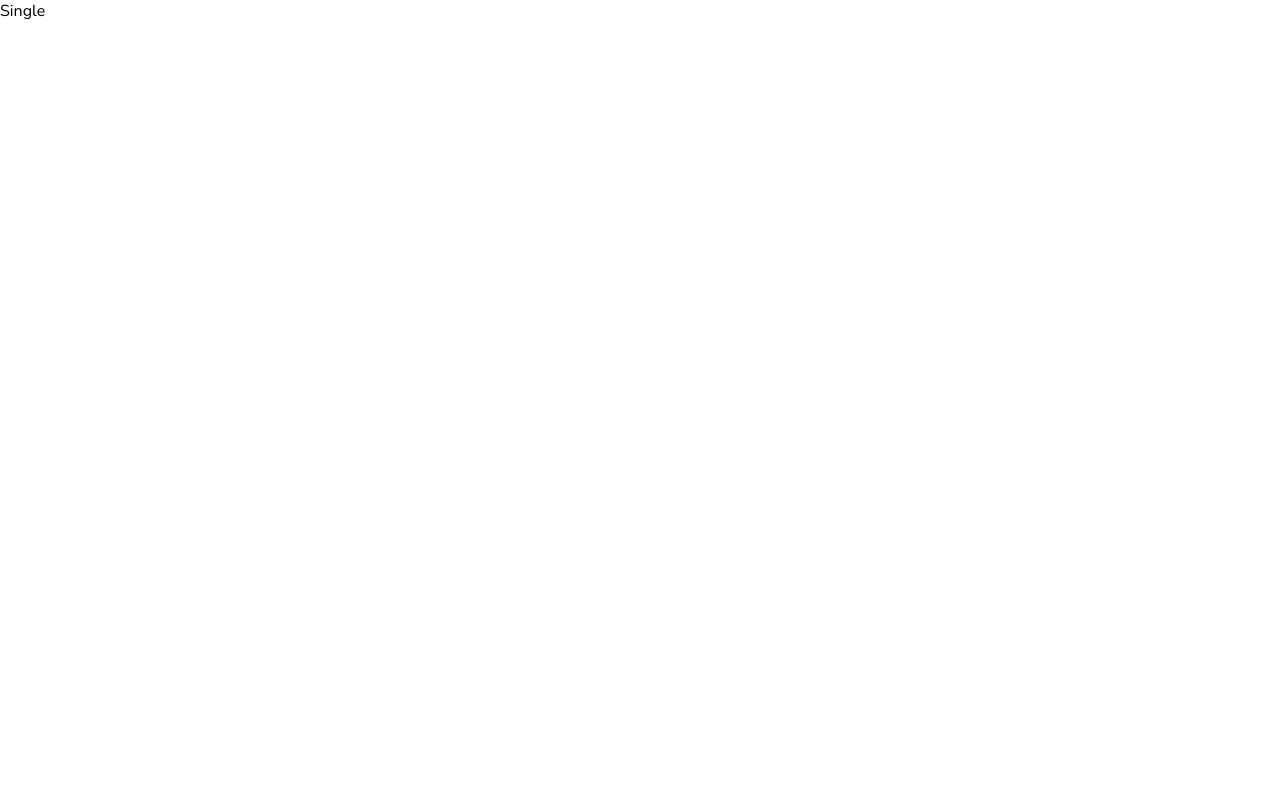
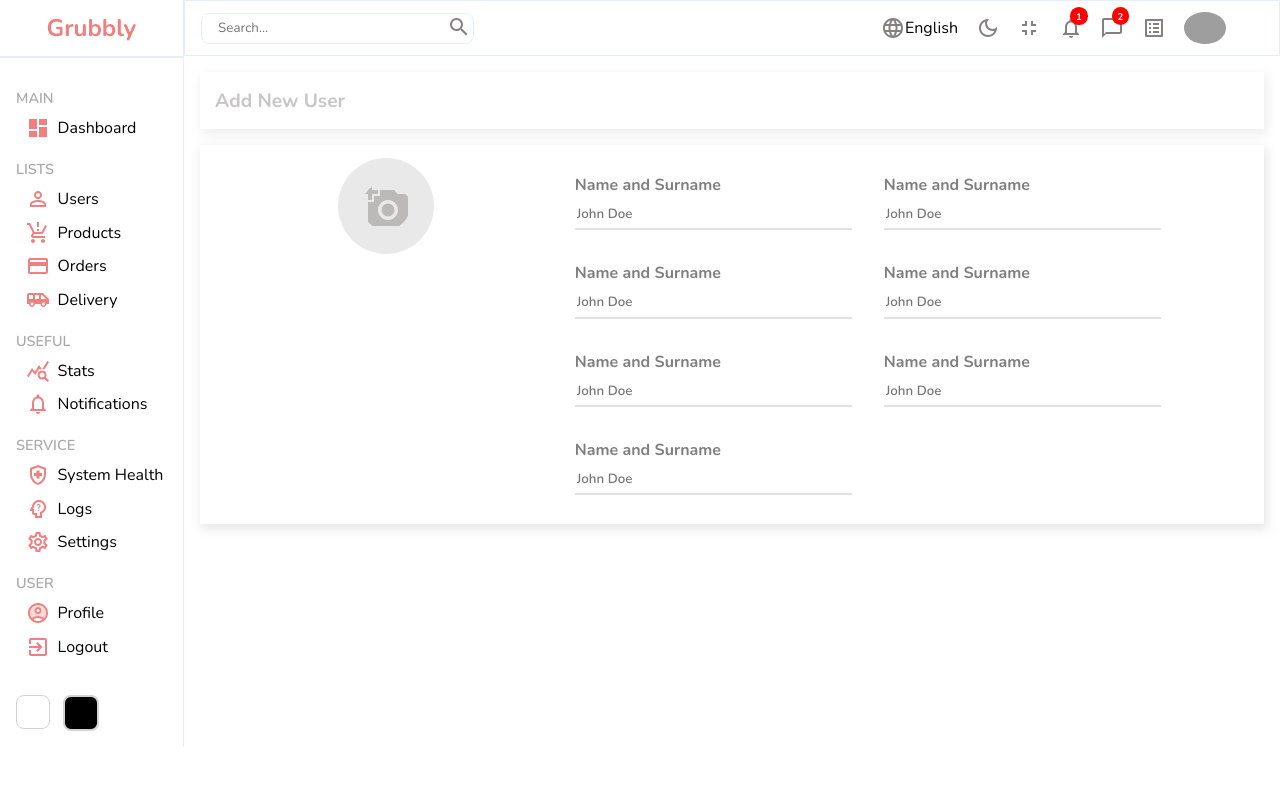
Before and after one commit to michaelomekagu688/grubbly-dashboard, a React (Create React App) app: page /single in a window 1280 px wide. Shown: the top 786 px of the page. Built offline with nearby package versions, Linux system fonts and the light colour scheme; grey boxes are pictures that could not be loaded.

Commit message:
Created and is almost done with the single's page

```diff
--- a/src/pages/single/Single.jsx
+++ b/src/pages/single/Single.jsx
@@ -1,9 +1,58 @@
 import React from "react";
 import './single.scss'
+import Sidebar from '../../components/sidebar/Sidebar'
+import Navbar from "../../components/navbar/Navbar";
+import { AddAPhoto } from "@mui/icons-material";
 
 function Single(){
     return(
-        <div> Single </div>
+        <div className="single">
+            <div className="single-cont">
+                <Sidebar />
+                <div className="single-wrapper">
+                    <Navbar />
+                    <div className="single-sec">
+                        <div className="top"> Add New User </div>
+                        <div className="bottom">
+                            <div className="left">
+                                <AddAPhoto className="photo-icon" />
+                            </div>
+                            <div className="right">
+                                <div className="inner-right">
+                                    <label> Name and Surname</label>
+                                    <input type="text" placeholder="John Doe" />
+                                </div>
+                                <div className="inner-right">
+                                    <label> Name and Surname</label>
+                                    <input type="text" placeholder="John Doe" />
+                                </div>
+                                <div className="inner-right">
+                                    <label> Name and Surname</label>
+                                    <input type="text" placeholder="John Doe" />
+                                </div>
+                                <div className="inner-right">
+                                    <label> Name and Surname</label>
+                                    <input type="text" placeholder="John Doe" />
+                                </div>
+                                <div className="inner-right">
+                                    <label> Name and Surname</label>
+                                    <input type="text" placeholder="John Doe" />
+                                </div>
+                                <div className="inner-right">
+                                    <label> Name and Surname</label>
+                                    <input type="text" placeholder="John Doe" />
+                                </div>
+                                <div className="inner-right">
+                                    <label> Name and Surname</label>
+                                    <input type="text" placeholder="John Doe" />
+                                </div>
+
+                            </div>
+                        </div>
+                    </div>
+                </div>
+            </div>
+        </div>
     )
 }
 
--- a/src/pages/single/single.scss
+++ b/src/pages/single/single.scss
@@ -0,0 +1,86 @@
+
+
+.single{
+
+    .single-cont{
+        display: flex;
+
+        .single-wrapper{
+            flex: 6;
+            display: flex;
+            flex-direction: column;
+
+            .single-sec{
+                display: flex;
+                flex-direction: column;
+                padding: 1em;
+                gap: 1rem;
+
+                .top{
+                     -webkit-box-shadow: 2px 4px 10px 1px rgba(0, 0, 0, 0.47);
+                    box-shadow: 2px 4px 10px 1px rgba(201, 201, 201, 0.323);
+                    justify-content: space-between;
+                    padding: .8em;
+                    font-size: 1.2rem;
+                    color: rgba(132, 128, 128, 0.454);
+                    font-weight: 700;
+
+
+                }
+                .bottom{
+                     -webkit-box-shadow: 2px 4px 10px 1px rgba(0, 0, 0, 0.47);
+                    box-shadow: 2px 4px 10px 1px rgba(201, 201, 201, 0.47);
+                    justify-content: space-between;
+                    padding: .8em;
+                    display: flex;
+
+                    .left{
+                        flex: 1;
+                        text-align: center;
+
+                        .photo-icon{
+                            font-size: 3rem;
+                            padding: .5em;
+                            background-color: rgba(205, 202, 202, 0.418);
+                            color: rgba(132, 128, 128, 0.454);
+                            border-radius: 50%;
+                            object-position: top;
+                            object-fit: cover;
+                        }
+                    }
+
+                    .right{
+                        flex: 2;
+                        display: flex;
+                        flex-wrap: wrap;
+
+                        .inner-right{
+
+                            display: flex;
+                            width: 40%;
+                            flex-direction: column;
+                            margin: 1em;
+
+
+                            label{
+                                color: rgba(0, 0, 0, 0.5);
+                                font-weight: 700;
+                                margin-bottom: .5em;
+                            }
+
+                            input{
+                                color: rgba(211, 211, 211, 0.678);
+                                font-weight: 600;
+                                border: none;
+                                padding-bottom: .4em;
+                                border-bottom: 2px solid rgba(211, 211, 211, 0.65);
+                            }
+
+                        }
+
+                    }
+                }
+            }
+        }
+    }
+}
--- a/src/pages/users/users.scss
+++ b/src/pages/users/users.scss
@@ -8,11 +8,12 @@
         .first-cont{
             display: flex;
             flex-direction: column;
+            height: 100vh;
 
 
             .top{
                 display: flex;
-                flex: 1;
+                height: 40%;
 
                 .left{
                     display: flex;
@@ -20,9 +21,10 @@
                     flex: 1;
                      -webkit-box-shadow: 2px 4px 10px 1px rgba(0, 0, 0, 0.47);
                     box-shadow: 2px 4px 10px 1px rgba(201, 201, 201, 0.47);
-                    padding: 3em;
-                    gap:3.5rem;
+                    padding: 1.5em 3em;
+                    justify-content: space-between;
                     margin: 1em 2em;
+                    gap: 1rem;
 
                     .inner-top{
                         display: flex;
@@ -41,7 +43,7 @@
                               border-radius: 0 0 0 .6rem;
                               font-weight: 600;
                               padding: .5em;
-                              top: -3rem;
+                              top: -1.5rem;
                               right: -3rem;
                               background-color: rgba(240, 128, 128, 0.135);
                         }
@@ -59,7 +61,7 @@
                             flex-direction: column;
 
                             h2{
-                                font-size: 4rem;
+                                font-size: 2rem;
                             }
 
                             div{
@@ -70,7 +72,7 @@
                         }
 
                         .beauty-img{
-                            height: 10rem;
+                            height: 5rem;
                             width: auto;
                             border-radius: 50%;
                         }
@@ -91,7 +93,7 @@
             }
 
             .bottom{
-                flex: 3;
+                height: 60%;
                 -webkit-box-shadow: 2px 4px 10px 1px rgba(0, 0, 0, 0.47);
                 box-shadow: 2px 4px 10px 1px rgba(201, 201, 201, 0.47);
                 justify-content: space-between;
```
